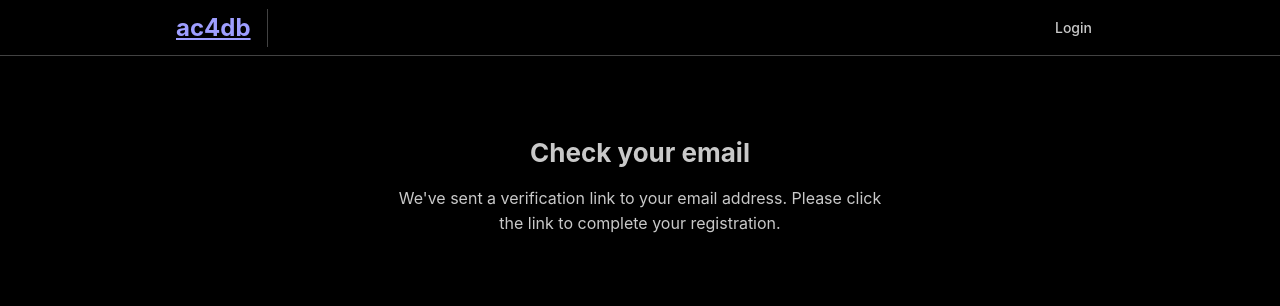
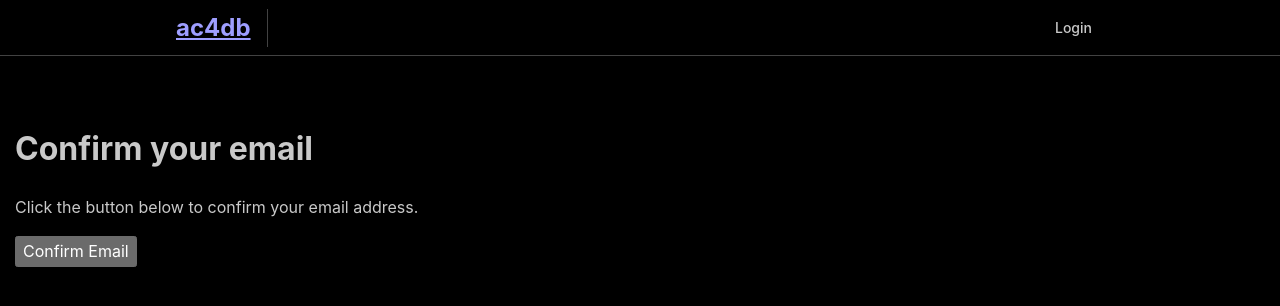
Before and after one commit to tmbkoren/ac4db, a Next.js app: page /confirm-email in a window 1280 px wide. Shown: the top 306 px of the page. Built offline with nearby package versions, Linux system fonts and the light colour scheme; no server answers.

Commit message:
Email confirmation fix attempt

```diff
--- /dev/null
+++ b/src/app/confirm-email/actions.ts
@@ -0,0 +1,34 @@
+'use server';
+
+import { type EmailOtpType } from '@supabase/supabase-js';
+import { headers } from 'next/headers';
+import { redirect } from 'next/navigation';
+
+import { createClient } from '@/utils/supabase/server';
+
+export async function confirmEmail(formData: FormData) {
+  const origin = (await headers()).get('origin');
+  const token_hash = formData.get('token_hash') as string | null;
+  const type = formData.get('type') as EmailOtpType | null;
+
+  // create redirect link for failed verification
+  const redirectUrl = new URL('/login', origin!);
+  redirectUrl.searchParams.set('error', 'Email link is invalid or has expired');
+
+  if (token_hash && type) {
+    const supabase = await createClient();
+    const { error } = await supabase.auth.verifyOtp({
+      type,
+      token_hash,
+    });
+    if (!error) {
+      // redirect user to specified redirect URL or root of app
+      redirectUrl.searchParams.set('message', 'Email confirmed successfully!');
+      redirectUrl.searchParams.delete('error');
+      redirect(redirectUrl.toString());
+    }
+  }
+
+  // redirect the user to an error page with some instructions
+  redirect(redirectUrl.toString());
+}
--- a/src/app/confirm-email/page.tsx
+++ b/src/app/confirm-email/page.tsx
@@ -1,13 +1,23 @@
+import { confirmEmail } from '@/app/confirm-email/actions';
 
-import { Container, Title, Text } from '@mantine/core';
-
-export default function ConfirmEmailPage() {
+export default function ConfirmEmailPage({
+  searchParams,
+}: {
+  searchParams: { token_hash: string; type: string };
+}) {
   return (
-    <Container size="xs" style={{ marginTop: '2rem', textAlign: 'center' }}>
-      <Title order={2}>Check your email</Title>
-      <Text mt="md">
-        We&apos;ve sent a verification link to your email address. Please click the link to complete your registration.
-      </Text>
-    </Container>
+    <div>
+      <h1>Confirm your email</h1>
+      <p>Click the button below to confirm your email address.</p>
+      <form action={confirmEmail}>
+        <input
+          type="hidden"
+          name="token_hash"
+          value={searchParams.token_hash}
+        />
+        <input type="hidden" name="type" value={searchParams.type} />
+        <button type="submit">Confirm Email</button>
+      </form>
+    </div>
   );
 }
--- a/src/components/SchematicCard.tsx
+++ b/src/components/SchematicCard.tsx
@@ -21,7 +21,6 @@ const SchematicCard = ({
   imageUrl,
   createdAt,
 }: SchematicCardProps) => {
-  console.log('createdAt:', createdAt);
   const date = new Date(createdAt);
 
   // Helper to pad single digits with a leading zero
```
